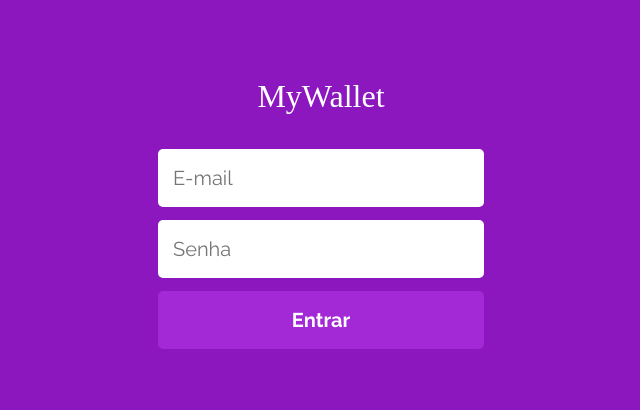
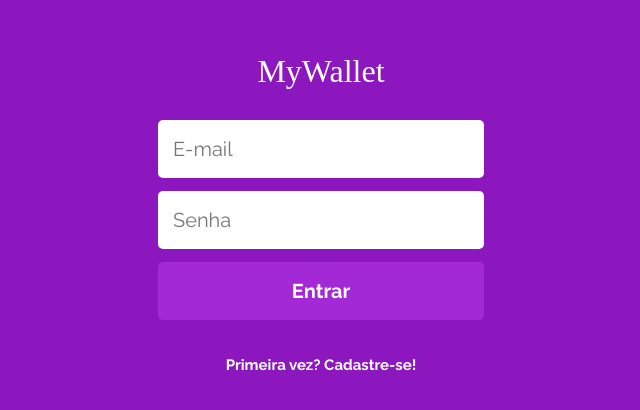
Before and after one commit to GabrielaTiago/MyWallet-front, a React (Create React App) app: page /sign-in in a window 1280 px wide. Shown: the part 190-600 px from the top of the page, without its empty margins (319-959 px from the left). Built offline with nearby package versions, Linux system fonts and the light colour scheme; a web font is replaced by a local one.

Commit message:
Chore: Link to the signup route

```diff
--- a/src/Components/Title.js
+++ b/src/Components/Title.js
@@ -12,5 +12,4 @@ const Heading = styled.h1`
         font-size: 32px;
         line-height: 50px;
         color: #FFFFFF;
-        margin-bottom: 28px;
 `
--- a/src/Pages/SignIn/SignIn.js
+++ b/src/Pages/SignIn/SignIn.js
@@ -1,3 +1,4 @@
+import { Link } from "react-router-dom";
 import styled from "styled-components";
 import Title from "../../Components/Title";
 
@@ -18,6 +19,9 @@ export default function SignIn() {
                 />
                 <button type="submit">Entrar</button>
             </form>
+            <Link to="/sign-up">
+                <p>Primeira vez? Cadastre-se!</p>
+            </Link>
         </Container>
     );
 }
@@ -36,6 +40,7 @@ const Container = styled.div`
         display: flex;
         flex-direction: column;
         gap: 13px;
+        margin: 24px auto 36px;
     }
 
     input, button {
@@ -61,4 +66,11 @@ const Container = styled.div`
         font-weight: 700;
     }
 
+    p {
+        color: #FFFFFF;
+        font-family: "Raleway";
+        font-weight: 700;
+        font-size: 15px;
+        line-height: 18px;
+    }
 `
--- a/src/Pages/SignUp/SignUp.js
+++ b/src/Pages/SignUp/SignUp.js
@@ -1,6 +1,6 @@
 import axios from "axios";
 import { useState } from "react";
-import {Link, useNavigate } from "react-router-dom";
+import { Link, useNavigate } from "react-router-dom";
 import styled from "styled-components";
 import Title from "../../Components/Title";
 
@@ -75,6 +75,7 @@ const Container = styled.div`
         display: flex;
         flex-direction: column;
         gap: 13px;
+        margin: 28px auto 32px;
     }
 
     input, button {
@@ -101,7 +102,6 @@ const Container = styled.div`
     }
 
     p {
-        margin-top: 32px;
         color: #FFFFFF;
         font-family: "Raleway";
         font-weight: 700;
```
